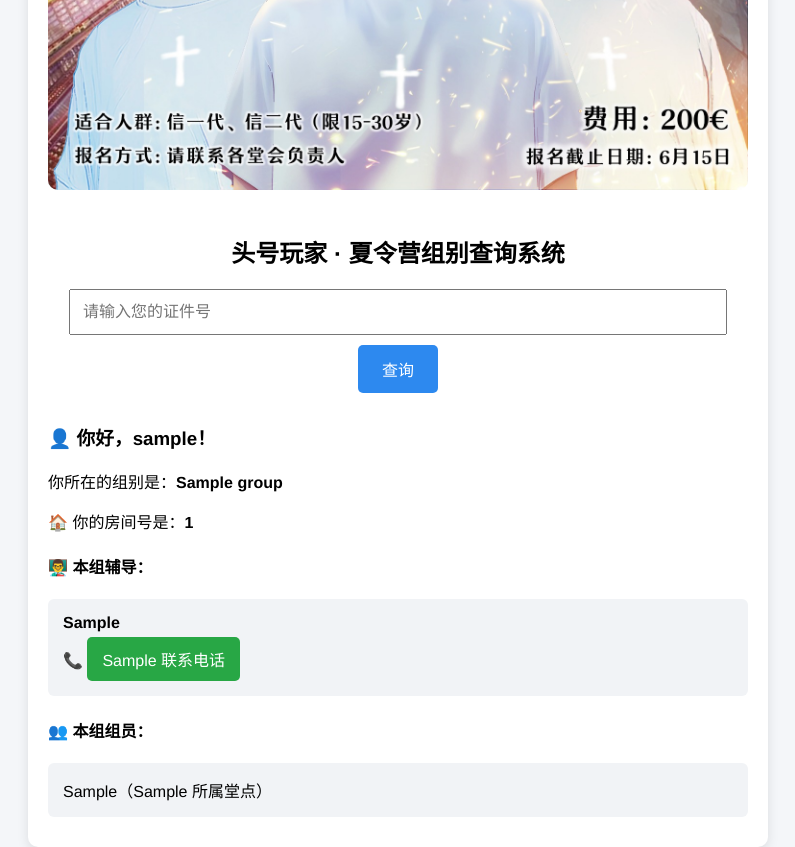
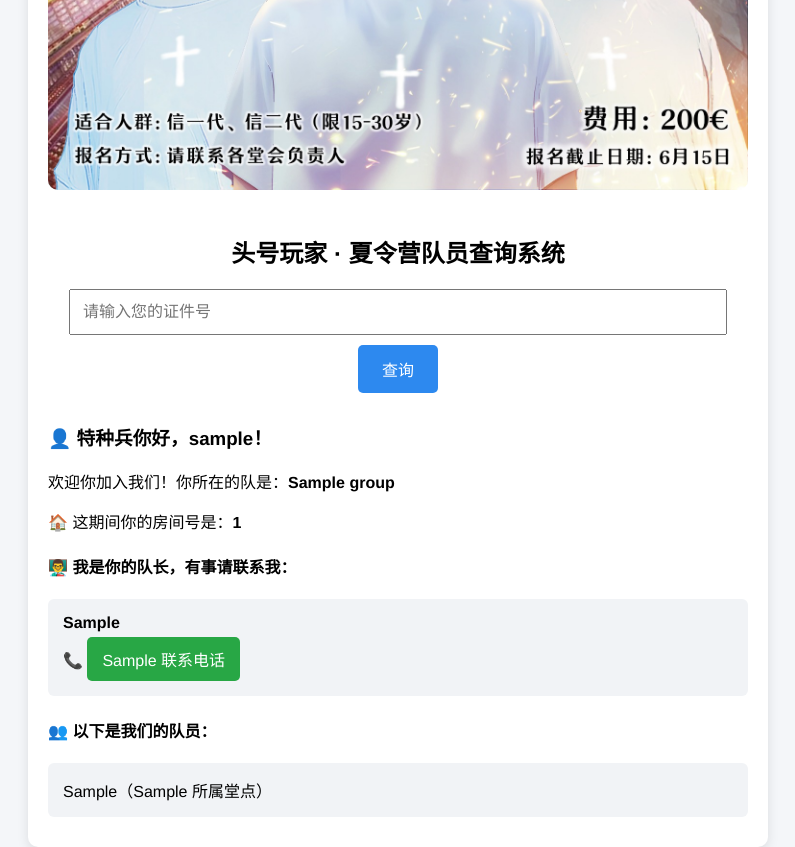
Before and after one commit to Wenlong1996/camp-verano, a Flask app: template templates/index.html in a window 1280 px wide. Shown: the part 813-1660 px from the top of the page, without its empty margins (242-1037 px from the left). Run offline with Flask 3, Linux system fonts and the light colour scheme; the template is opened without the code that fills it: most values are stand-ins (such as "Sample title", 1, 10 or a date in 2020); parts of the project's set-up code (start-up, migrations or seed data) failed here and were passed over.

Commit message:
Update index.html

```diff
--- a/templates/index.html
+++ b/templates/index.html
@@ -3,7 +3,7 @@
 <head>
     <meta charset="UTF-8">
     <meta name="viewport" content="width=device-width, initial-scale=1.0">
-    <title>头号玩家 · 夏令营组别查询系统</title>
+    <title>头号玩家 · 夏令营队员查询系统</title>
     <style>
         body {
             font-family: "Helvetica Neue", sans-serif;
@@ -74,7 +74,7 @@
 <body>
     <div class="container">
         <img src="{{ url_for('static', filename='banner.jpg') }}" alt="banner">
-        <h2 style="text-align:center;">头号玩家 · 夏令营组别查询系统</h2>
+        <h2 style="text-align:center;">头号玩家 · 夏令营队员查询系统</h2>
         <form method="post">
             <input type="text" name="id_number" placeholder="请输入您的证件号" required>
             <button type="submit">查询</button>
@@ -82,11 +82,11 @@
 
         {% if result %}
         <div class="result">
-            <h3>👤 你好，{{ result.user_name }}！</h3>
-            <p>你所在的组别是：<strong>{{ result.group }}</strong></p>
-            <p>🏠 你的房间号是：<strong>{{ result.room_number }}</strong></p>
+            <h3>👤 特种兵你好，{{ result.user_name }}！</h3>
+            <p>欢迎你加入我们！你所在的队是：<strong>{{ result.group }}</strong></p>
+            <p>🏠 这期间你的房间号是：<strong>{{ result.room_number }}</strong></p>
 
-            <h4>👨‍🏫 本组辅导：</h4>
+            <h4>👨‍🏫 我是你的队长，有事请联系我：</h4>
             {% for mentor in result.mentors %}
             <div class="card">
                 <strong>{{ mentor["姓名（中文）"] }}</strong><br>
@@ -94,7 +94,7 @@
             </div>
             {% endfor %}
 
-            <h4>👥 本组组员：</h4>
+            <h4>👥 以下是我们的队员：</h4>
             {% for member in result.members %}
             <div class="card">
                 {{ member["姓名（中文）"] }}（{{ member["所属堂点"] }}）
```
